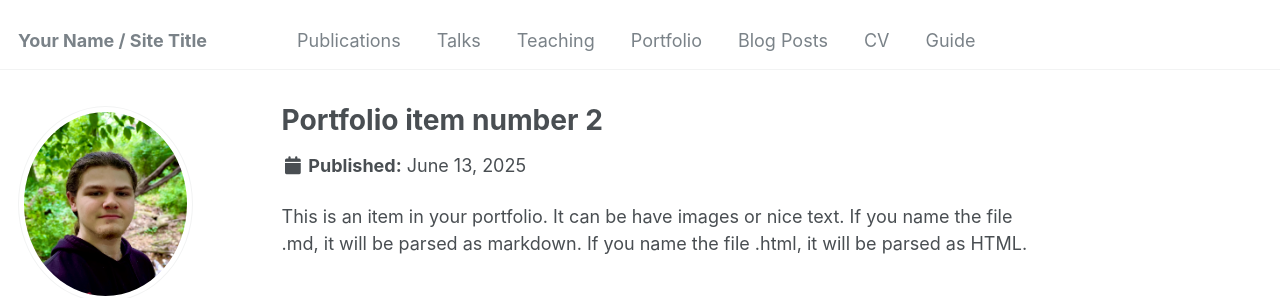
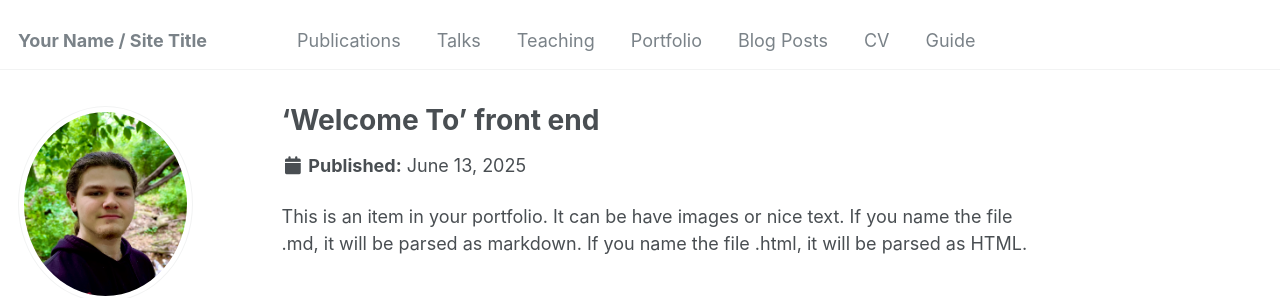
Before and after one commit to VVyv3rn/VVyv3rn.github.io, a Jekyll site: the page built from _portfolio/portfolio-2.html, in a window 1280 px wide and 938 px high. Shown: the top 298 px of the window. Built offline with Jekyll 4.4.1, drawn with Linux system fonts in a browser that asks for light colours.

Commit message:
Update portfolio-2.html

```diff
--- a/_portfolio/portfolio-2.html
+++ b/_portfolio/portfolio-2.html
@@ -1,6 +1,6 @@
 ---
-title: "Portfolio item number 2"
-excerpt: "Short description of portfolio item number 2 <br/><img src='/images/500x300.png'>"
+title: "'Welcome To' front end"
+excerpt: "Front end for the game to be played <br/><img src='/images/500x300.png'>"
 collection: portfolio
 ---
 
```
